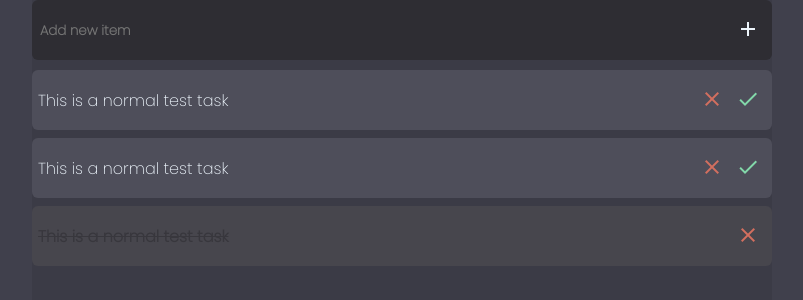
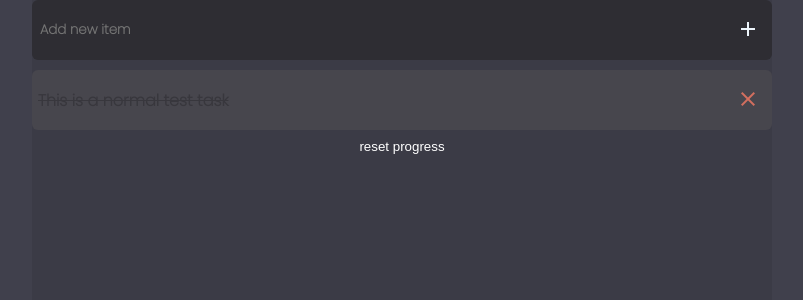
Before and after one commit to lucianoaraus/todo-react-app, a React (Create React App) app: page / in a window 1280 px wide. Shown: the top 300 px of the page, without its empty margins (238-1041 px from the left). Built offline with nearby package versions, Linux system fonts and the light colour scheme.

Commit message:
context and addNewTask function added

```diff
--- a/package.json
+++ b/package.json
@@ -9,6 +9,7 @@
     "@testing-library/user-event": "^13.5.0",
     "react": "^18.1.0",
     "react-dom": "^18.1.0",
+    "react-hook-form": "^7.32.0",
     "react-scripts": "5.0.1",
     "web-vitals": "^2.1.4"
   },
--- a/public/index.html
+++ b/public/index.html
@@ -9,7 +9,7 @@
       name="description"
       content="Web site created using create-react-app"
     />
-    <link rel="apple-touch-icon" href="%PUBLIC_URL%/logo192.png" />
+
     <link rel="manifest" href="%PUBLIC_URL%/manifest.json" />
     <link
       href="https://fonts.googleapis.com/icon?family=Material+Icons"
--- a/src/App.js
+++ b/src/App.js
@@ -1,10 +1,13 @@
 import "./app.css";
 import ListContainer from "./components/list-container/ListContainer";
+import { ListProvider } from "./components/context/ListContext";
 
 function App() {
   return (
     <div className="app">
-      <ListContainer />
+      <ListProvider>
+        <ListContainer />
+      </ListProvider>
     </div>
   );
 }
--- /dev/null
+++ b/src/components/context/ListContext.js
@@ -0,0 +1,29 @@
+import { createContext, useState } from "react";
+
+const ListContext = createContext();
+
+const ListProvider = ({ children }) => {
+  const [tasks, setTasks] = useState([]);
+
+  const addNewTask = (cont) => {
+    const text = cont.data;
+    setTasks([
+      ...tasks,
+      {
+        id: tasks.length,
+        content: text,
+        completed: false,
+      },
+    ]);
+  };
+
+  const data = {
+    tasks,
+    addNewTask,
+  };
+
+  return <ListContext.Provider value={data}>{children}</ListContext.Provider>;
+};
+
+export { ListProvider };
+export default ListContext;
--- a/src/components/item/Item.js
+++ b/src/components/item/Item.js
@@ -1,14 +1,14 @@
 import "./item.css";
 
-function Item(data) {
+function Item({ data }) {
   return (
     <div className="item-container">
-      <p className="item-text">This is a normal test task</p>
+      <p className="item-text">{data}</p>
       <button style={{ background: "none", border: "none" }}>
-        <span class="material-icons remove-icon">close</span>
+        <span className="material-icons remove-icon">close</span>
       </button>
       <button style={{ background: "none", border: "none" }}>
-        <span class="material-icons check-icon">done</span>
+        <span className="material-icons check-icon">done</span>
       </button>
     </div>
   );
--- a/src/components/list-container/ListContainer.js
+++ b/src/components/list-container/ListContainer.js
@@ -1,15 +1,26 @@
-import "./list-container.css";
+import React, { useContext } from "react";
+import ListContext from "../context/ListContext";
+
 import NewItem from "../new-item/NewItem";
 import Item from "../item/Item";
 import RealizedItem from "../realized-item/RealizedItem";
 
+import "./list-container.css";
+
 function ListContainer() {
+  const { tasks } = useContext(ListContext);
+
   return (
     <div className="list-container">
       <NewItem />
-      <Item />
-      <Item />
+      {tasks.map((task) => {
+        return <Item data={task.content} key={task.id} />;
+      })}
+
       <RealizedItem />
+      <button style={{ background: "none", border: "none", color: "white" }}>
+        reset progress
+      </button>
     </div>
   );
 }
--- a/src/components/new-item/NewItem.js
+++ b/src/components/new-item/NewItem.js
@@ -1,13 +1,35 @@
+import React, { useContext } from "react";
+import { useForm } from "react-hook-form";
+
+import ListContext from "../context/ListContext";
 import "./new-item.css";
 
 function NewItem() {
+  const { register, handleSubmit } = useForm();
+  const { addNewTask } = useContext(ListContext);
+
+  const onSubmit = (data, e) => {
+    addNewTask(data);
+    e.target.reset();
+  };
+
   return (
-    <div className="new-item-container">
-      <input className="new-item-input" placeholder="Add new item" />
-      <button style={{ background: "none", border: "none" }}>
-        <span class="material-icons plus-icon">add</span>
+    <form className="new-item-container" onSubmit={handleSubmit(onSubmit)}>
+      <input
+        className="new-item-input"
+        placeholder="Add new item"
+        maxlength="90"
+        /* Resolver el problema del largo del input para que no se salgan los caracteres del largo establecido */
+        {...register("data")}
+      />
+      <button
+        style={{ background: "none", border: "none" }}
+        type="submit"
+        value="submit"
+      >
+        <span className="material-icons plus-icon">add</span>
       </button>
-    </div>
+    </form>
   );
 }
 
--- a/src/components/new-item/new-item.css
+++ b/src/components/new-item/new-item.css
@@ -18,6 +18,7 @@
   outline: none;
   background: none;
 
+  font-family: "Poppins", sans-serif;
   color: #f0f8ff;
 }
 
--- a/src/components/realized-item/RealizedItem.js
+++ b/src/components/realized-item/RealizedItem.js
@@ -10,7 +10,7 @@ function RealizedItem(data) {
         This is a normal test task
       </p>
       <button style={{ background: "none", border: "none" }}>
-        <span class="material-icons remove-icon">close</span>
+        <span className="material-icons remove-icon">close</span>
       </button>
     </div>
   );
```
Also changed, not shown: public/manifest.json, 1 other file (tests, documents, lock files or other folders).
